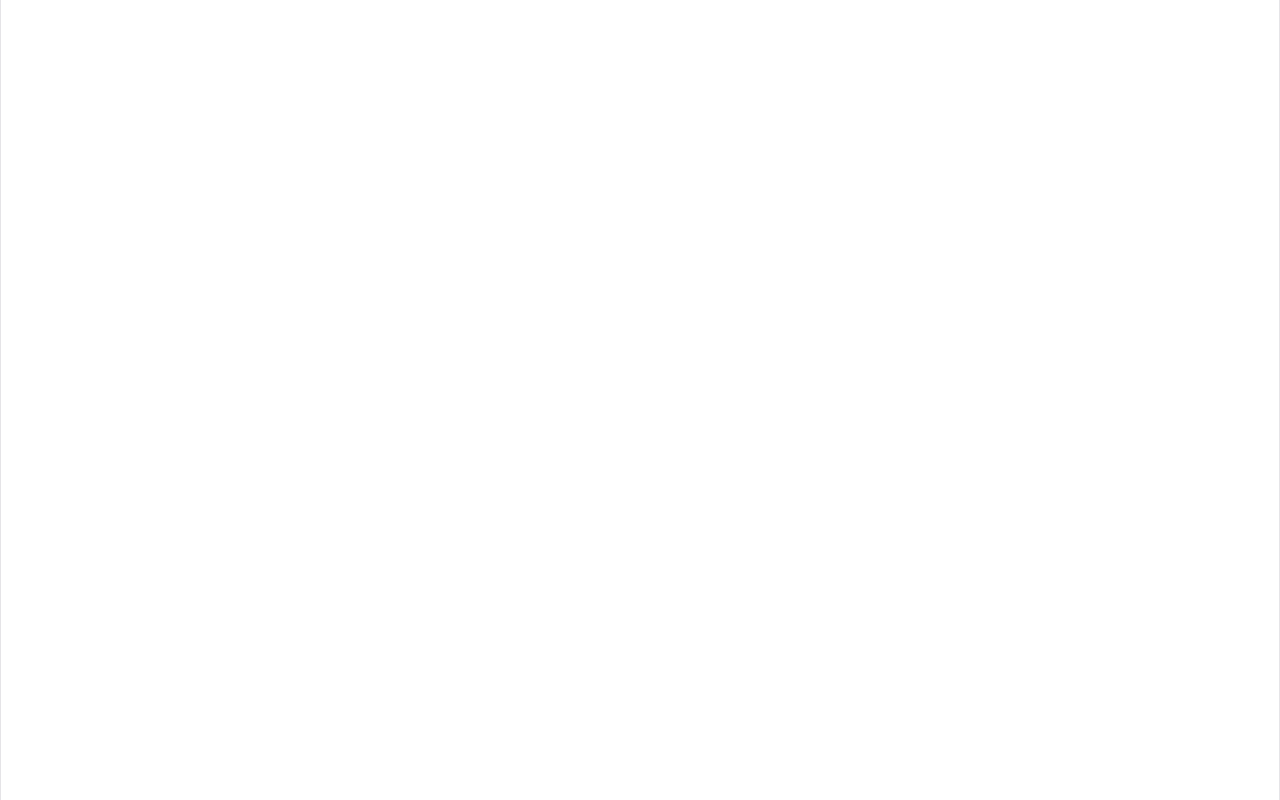
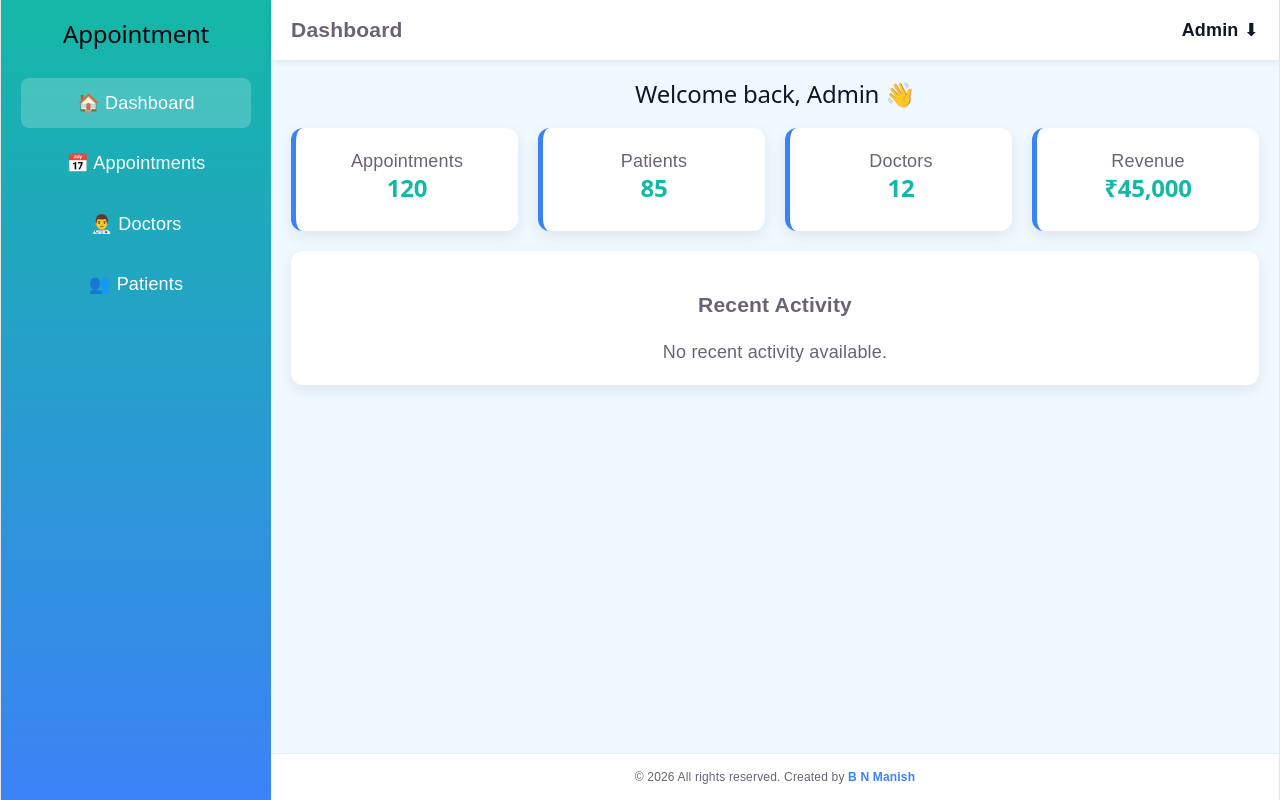
Before and after one commit to bnmanish/Appointment-Booking-System, a React (Vite) app in the folder frontend/: page /admin/dashboard in a window 1280 px wide. Before the commit this address had no page. Built offline with nearby package versions, Linux system fonts and the light colour scheme.

Commit message:
dashboard design

```diff
--- a/frontend/package.json
+++ b/frontend/package.json
@@ -10,6 +10,7 @@
     "preview": "vite preview"
   },
   "dependencies": {
+    "axios": "^1.15.2",
     "react": "^19.2.4",
     "react-dom": "^19.2.4",
     "react-router-dom": "^7.14.2"
--- a/frontend/src/App.tsx
+++ b/frontend/src/App.tsx
@@ -2,14 +2,17 @@ import React from "react";
 import { BrowserRouter, Routes, Route } from "react-router-dom";
 
 import Home from "./pages/Home";
-import AdminLogin from "./pages/admin/Login";
+import Login from "./pages/admin/Login";
+import Dashboard from "./pages/admin/Dashboard";
+
 
 const App: React.FC = () => {
   return (
     <BrowserRouter>
       <Routes>
         <Route path="/" element={<Home />} />
-        <Route path="/admin/login" element={<AdminLogin />} />
+        <Route path="/admin/login" element={<Login />} />
+        <Route path="/admin/dashboard" element={<Dashboard />} />
       </Routes>
     </BrowserRouter>
   );
--- /dev/null
+++ b/frontend/src/pages/admin/Dashboard.tsx
@@ -0,0 +1,239 @@
+import React, { useState } from "react";
+import { useNavigate } from "react-router-dom";
+
+const Dashboard: React.FC = () => {
+  const [open, setOpen] = useState(false);
+  const navigate = useNavigate();
+
+  const adminName = localStorage.getItem("adminName") || "Admin";
+
+  const handleLogout = () => {
+    localStorage.clear();
+    navigate("/admin/login");
+  };
+
+  return (
+    <div style={styles.wrapper}>
+      {/* Sidebar */}
+      <aside style={styles.sidebar}>
+        <h2 style={styles.logo}>Appointment</h2>
+
+        <ul style={styles.menu}>
+          <li style={styles.menuItemActive}>🏠 Dashboard</li>
+          <li style={styles.menuItem}>📅 Appointments</li>
+          <li style={styles.menuItem}>👨‍⚕️ Doctors</li>
+          <li style={styles.menuItem}>👥 Patients</li>
+        </ul>
+      </aside>
+
+      {/* Main */}
+      <div style={styles.main}>
+        {/* Header */}
+        <header style={styles.header}>
+          <h3>Dashboard</h3>
+
+          <div style={styles.adminBox}>
+            <div
+              style={styles.adminName}
+              onClick={() => setOpen(!open)}
+            >
+              {adminName} ⬇
+            </div>
+
+            {open && (
+              <div style={styles.dropdown}>
+                <div onClick={handleLogout} style={styles.dropdownItem}>
+                  Logout
+                </div>
+              </div>
+            )}
+          </div>
+        </header>
+
+        {/* Content */}
+        <div style={styles.content}>
+          <h2 style={styles.welcome}>
+            Welcome back, {adminName} 👋
+          </h2>
+
+          {/* Cards */}
+          <div style={styles.cards}>
+            <div style={styles.card}>
+              <p>Appointments</p>
+              <h2 style={styles.value}>120</h2>
+            </div>
+
+            <div style={styles.card}>
+              <p>Patients</p>
+              <h2 style={styles.value}>85</h2>
+            </div>
+
+            <div style={styles.card}>
+              <p>Doctors</p>
+              <h2 style={styles.value}>12</h2>
+            </div>
+
+            <div style={styles.card}>
+              <p>Revenue</p>
+              <h2 style={styles.value}>₹45,000</h2>
+            </div>
+          </div>
+
+          {/* Section */}
+          <div style={styles.section}>
+            <h3>Recent Activity</h3>
+            <p>No recent activity available.</p>
+          </div>
+        </div>
+
+        {/* Footer */}
+        <footer style={styles.footer}>
+          © {new Date().getFullYear()} All rights reserved. Created by{" "}
+          <a
+            href="https://github.com/bnmanish"
+            target="_blank"
+            rel="noopener noreferrer"
+            style={styles.link}
+          >
+            B N Manish
+          </a>
+        </footer>
+      </div>
+    </div>
+  );
+};
+
+export default Dashboard;
+
+const styles: { [key: string]: React.CSSProperties } = {
+  wrapper: {
+    display: "flex",
+    minHeight: "100vh",
+    background: "#f0f9ff", // soft blue background
+    fontFamily: "sans-serif",
+  },
+
+  sidebar: {
+    width: "230px",
+    background: "linear-gradient(180deg, #14b8a6, #3b82f6)", // same as login
+    color: "#fff",
+    padding: "20px",
+  },
+
+  logo: {
+    marginBottom: "30px",
+  },
+
+  menu: {
+    listStyle: "none",
+    padding: 0,
+  },
+
+  menuItem: {
+    padding: "12px",
+    borderRadius: "8px",
+    cursor: "pointer",
+    marginBottom: "10px",
+  },
+
+  menuItemActive: {
+    padding: "12px",
+    borderRadius: "8px",
+    cursor: "pointer",
+    marginBottom: "10px",
+    background: "rgba(255,255,255,0.2)",
+  },
+
+  main: {
+    flex: 1,
+    display: "flex",
+    flexDirection: "column",
+  },
+
+  header: {
+    height: "60px",
+    background: "#ffffff",
+    display: "flex",
+    justifyContent: "space-between",
+    alignItems: "center",
+    padding: "0 20px",
+    boxShadow: "0 2px 6px rgba(0,0,0,0.08)",
+  },
+
+  adminBox: {
+    position: "relative",
+  },
+
+  adminName: {
+    cursor: "pointer",
+    fontWeight: "bold",
+    color: "#0f172a",
+  },
+
+  dropdown: {
+    position: "absolute",
+    top: "35px",
+    right: 0,
+    background: "#fff",
+    border: "1px solid #ddd",
+    borderRadius: "6px",
+    boxShadow: "0 5px 15px rgba(0,0,0,0.1)",
+  },
+
+  dropdownItem: {
+    padding: "10px 15px",
+    cursor: "pointer",
+  },
+
+  content: {
+    padding: "20px",
+    flex: 1,
+  },
+
+  welcome: {
+    marginBottom: "20px",
+    color: "#0f172a",
+  },
+
+  cards: {
+    display: "grid",
+    gridTemplateColumns: "repeat(auto-fit, minmax(200px, 1fr))",
+    gap: "20px",
+    marginBottom: "20px",
+  },
+
+  card: {
+    background: "#fff",
+    padding: "20px",
+    borderRadius: "12px",
+    boxShadow: "0 5px 15px rgba(0,0,0,0.08)",
+    borderLeft: "5px solid #3b82f6", // theme accent
+  },
+
+  value: {
+    fontSize: "24px",
+    fontWeight: "bold",
+    color: "#14b8a6",
+  },
+
+  section: {
+    background: "#fff",
+    padding: "20px",
+    borderRadius: "12px",
+    boxShadow: "0 5px 15px rgba(0,0,0,0.08)",
+  },
+
+  footer: {
+    textAlign: "center",
+    padding: "10px",
+    background: "#ffffff",
+    borderTop: "1px solid #eee",
+    fontSize: "12px",
+  },
+
+  link: {
+    color: "#3b82f6",
+    textDecoration: "none",
+    fontWeight: "bold",
+  },
+};
--- a/frontend/src/pages/admin/Login.tsx
+++ b/frontend/src/pages/admin/Login.tsx
@@ -1,18 +1,48 @@
 import React, { useState } from "react";
+import axios from "axios";
+import { useNavigate } from "react-router-dom";
 
 const Login: React.FC = () => {
   const [email, setEmail] = useState<string>("");
   const [password, setPassword] = useState<string>("");
+  const navigate = useNavigate();
 
-  const handleSubmit = (e: React.FormEvent<HTMLFormElement>) => {
+  const handleSubmit = async (e: React.FormEvent<HTMLFormElement>) => {
     e.preventDefault();
-    console.log({ email, password });
+    // console.log({ email, password });
+    try {
+      const response = await axios.post(
+        "http://localhost:8000/api/v1/login",
+        {
+          email,
+          password,
+        }
+      );
+      const data = response.data;
+      if (data.status) {
+        // ✅ store token
+        localStorage.setItem("token", data.token);
+        // ✅ store user name
+        localStorage.setItem("adminName", data.user.name);
+        // ✅ redirect
+        navigate("/admin/dashboard");
+      } else {
+        alert(data.message);
+      }
+    } catch (error: any) {
+      console.error(error);
+
+      if (error.response) {
+        alert(error.response.data.message || "Login failed");
+      } else {
+        alert("Server not reachable");
+      }
+    }
   };
 
   return (
     <div style={styles.wrapper}>
       <div style={styles.container}>
-        {/* Login Card */}
         <form style={styles.card} onSubmit={handleSubmit}>
           <h2 style={styles.heading}>
             Appointment Booking System
@@ -47,7 +77,6 @@ const Login: React.FC = () => {
           <p style={styles.footer}>Forgot Password?</p>
         </form>
 
-        {/* copyright message */}
         <p style={styles.copy}>
           © {new Date().getFullYear()} All rights reserved. Created by{" "}
           <a
@@ -73,15 +102,14 @@ const styles: { [key: string]: React.CSSProperties } = {
     display: "flex",
     justifyContent: "center",
     alignItems: "center",
-    // background: "linear-gradient(135deg, #f59e0b, #dc2626)",
-    background: "linear-gradient(135deg, #f97316, #fb7185)"
+    background: "linear-gradient(135deg, #14b8a6, #3b82f6)", // 🌿 teal → blue
   },
 
   container: {
     display: "flex",
     flexDirection: "column",
     alignItems: "center",
-    gap: "15px", // spacing between card & footer
+    gap: "15px",
   },
 
   card: {
@@ -89,7 +117,7 @@ const styles: { [key: string]: React.CSSProperties } = {
     padding: "30px",
     borderRadius: "16px",
     background: "#ffffff",
-    boxShadow: "0 10px 30px rgba(0,0,0,0.2)",
+    boxShadow: "0 10px 25px rgba(0,0,0,0.15)",
     display: "flex",
     flexDirection: "column",
     gap: "15px",
@@ -97,7 +125,7 @@ const styles: { [key: string]: React.CSSProperties } = {
 
   heading: {
     textAlign: "center",
-    color: "#b91c1c",
+    color: "#0f172a", // dark slate (soft on eyes)
     margin: 0,
     fontSize: "20px",
   },
@@ -105,14 +133,14 @@ const styles: { [key: string]: React.CSSProperties } = {
   subText: {
     textAlign: "center",
     fontSize: "14px",
-    color: "#666",
+    color: "#64748b", // muted gray
     marginBottom: "10px",
   },
 
   input: {
     padding: "12px",
     borderRadius: "8px",
-    border: "1px solid #ddd",
+    border: "1px solid #cbd5f5",
     fontSize: "14px",
     outline: "none",
   },
@@ -122,7 +150,7 @@ const styles: { [key: string]: React.CSSProperties } = {
     padding: "12px",
     border: "none",
     borderRadius: "8px",
-    background: "linear-gradient(135deg, #f59e0b, #dc2626)",
+    background: "linear-gradient(135deg, #14b8a6, #3b82f6)",
     color: "#fff",
     fontWeight: "bold",
     fontSize: "15px",
@@ -132,18 +160,18 @@ const styles: { [key: string]: React.CSSProperties } = {
   footer: {
     textAlign: "center",
     fontSize: "13px",
-    color: "#c2410c",
+    color: "#2563eb",
     cursor: "pointer",
   },
 
   copy: {
     textAlign: "center",
     fontSize: "12px",
-    color: "#eee",
+    color: "#e0f2fe",
   },
 
   link: {
-    color: "#fff",
+    color: "#ffffff",
     textDecoration: "none",
     fontWeight: "bold",
   },
```
Also changed, not shown: 1 other file (tests, documents, lock files or other folders).
